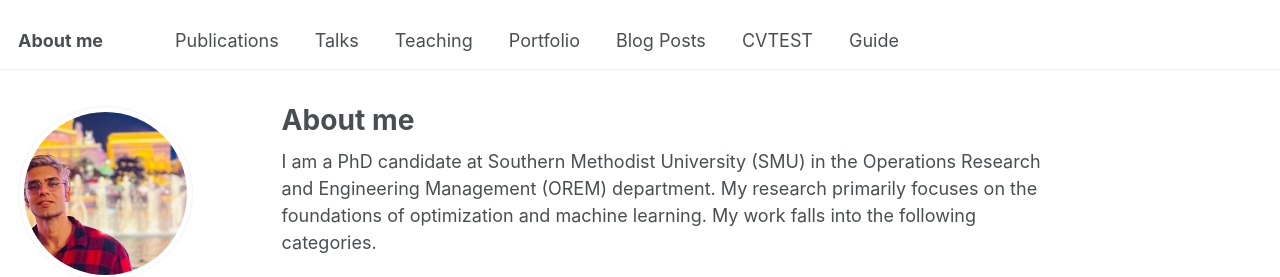
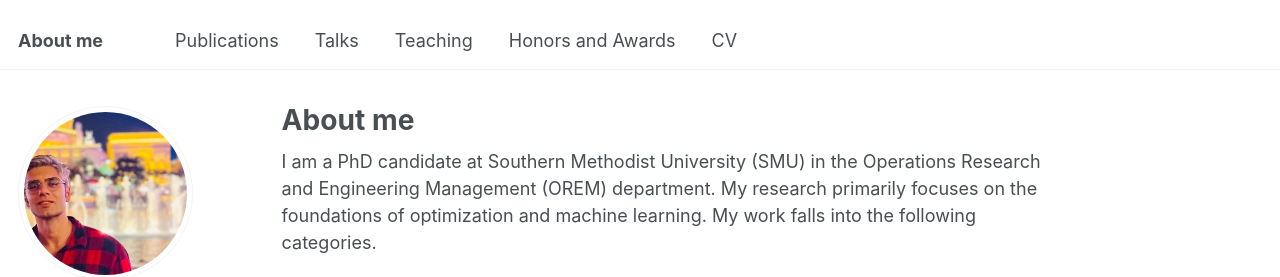
Before and after one commit to Mohammadkhf/mohammadkhf.github.io, a Jekyll site: the page built from _pages/about.md, in a window 1280 px wide. Shown: the top 277 px of the page. Built offline with Jekyll 4.4.1, drawn with Linux system fonts in a browser that asks for light colours; some web fonts are replaced.

Commit message:
Update navigation.yml

```diff
--- a/_data/navigation.yml
+++ b/_data/navigation.yml
@@ -14,14 +14,8 @@ main:
   - title: "Teaching"
     url: /teaching/
 
-  - title: "Portfolio"
-    url: /portfolio/
-
-  - title: "Blog Posts"
+  - title: "Honors and Awards"
     url: /year-archive/
 
-  - title: "CVTEST"
-    url: /cvtest/
-
-  - title: "Guide"
-    url: /markdown/
+  - title: "CV"
+    url: /cv/
```
